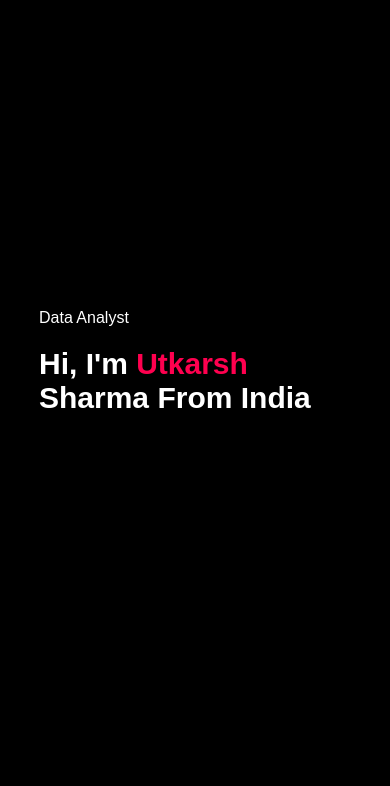
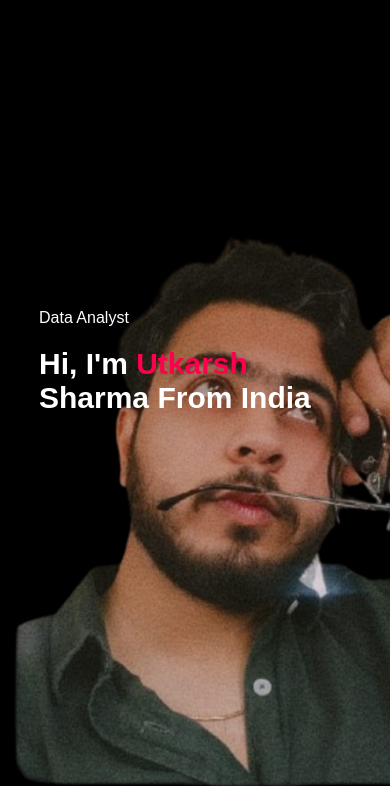
Before and after one commit to utkarshbhardwaj2003/Portfolio, a plain HTML site: page index.html in a window 390 px wide. Shown: the part 58-844 px from the top of the page. Drawn offline with Linux system fonts and the light colour scheme.

Commit message:
Third Commit

```diff
--- a/style.css
+++ b/style.css
@@ -322,7 +322,7 @@ nav .fas{
 
 @media only screen and (max-width : 600px){
     #header{
-        background-image: url(images/background.png);
+        background-image: url(images/phone\ bg.png)
     }
     .header-text{
         margin-top: 100%;
```
Also changed, not shown: images/phone bg.png (added).
